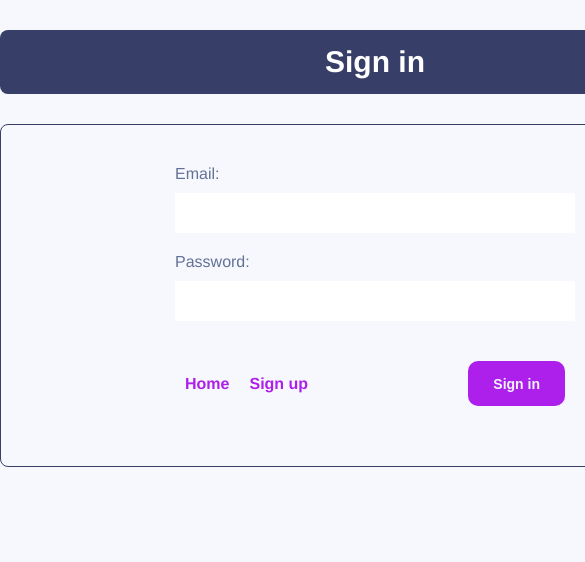
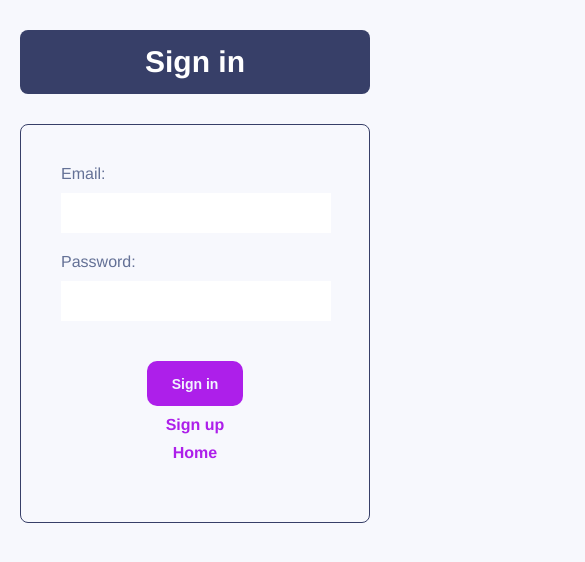
Before and after one commit to rustamidastan/product-feedback, a Vue app: page /login in a window 390 px wide. Shown: the top 562 px of the page, 585 px wide, since content can reach past the window. Built offline with nearby package versions, Linux system fonts and the light colour scheme; no server answers.

Commit message:
ending responsive styles

```diff
--- a/src/assets/mobile.css
+++ b/src/assets/mobile.css
@@ -172,4 +172,27 @@
     margin-left: 0;
     margin: 16px auto;
   }
+
+  .register__form input {
+    width: 270px;
+  }
+
+  .submit-btns {
+    display: flex;
+    flex-direction: column-reverse;
+    align-items: center;
+    justify-content: center;
+  }
+
+  .submit-btns button {
+    margin-left: 0;
+  }
+
+  .register__form .submit-btns a:first-child {
+    margin-right: 0;
+  }
+
+  .register__form .submit-btns a {
+    margin-top: 10px;
+  }
 }
--- a/src/views/Register.vue
+++ b/src/views/Register.vue
@@ -90,8 +90,9 @@ export default {
   padding-top: 30px;
 }
 .register__container {
-  width: 750px;
+  max-width: 750px;
   margin: 0 auto;
+  padding: 0 20px;
 }
 
 .register__title {
```
